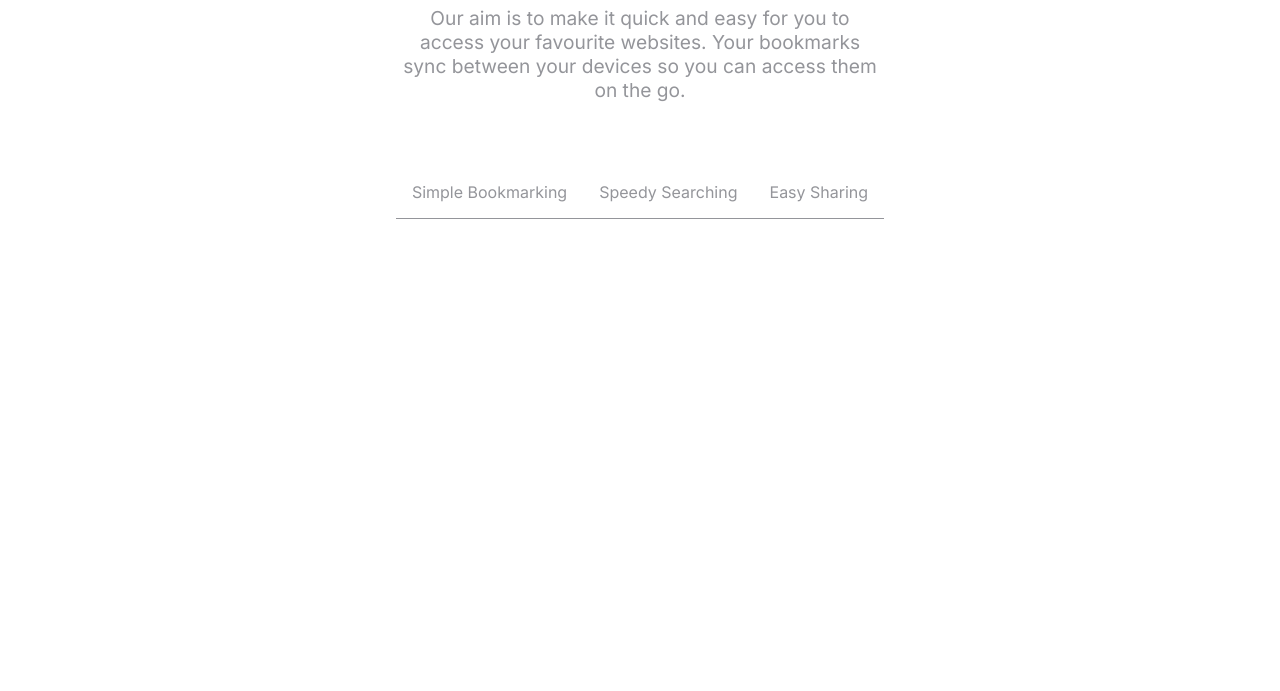
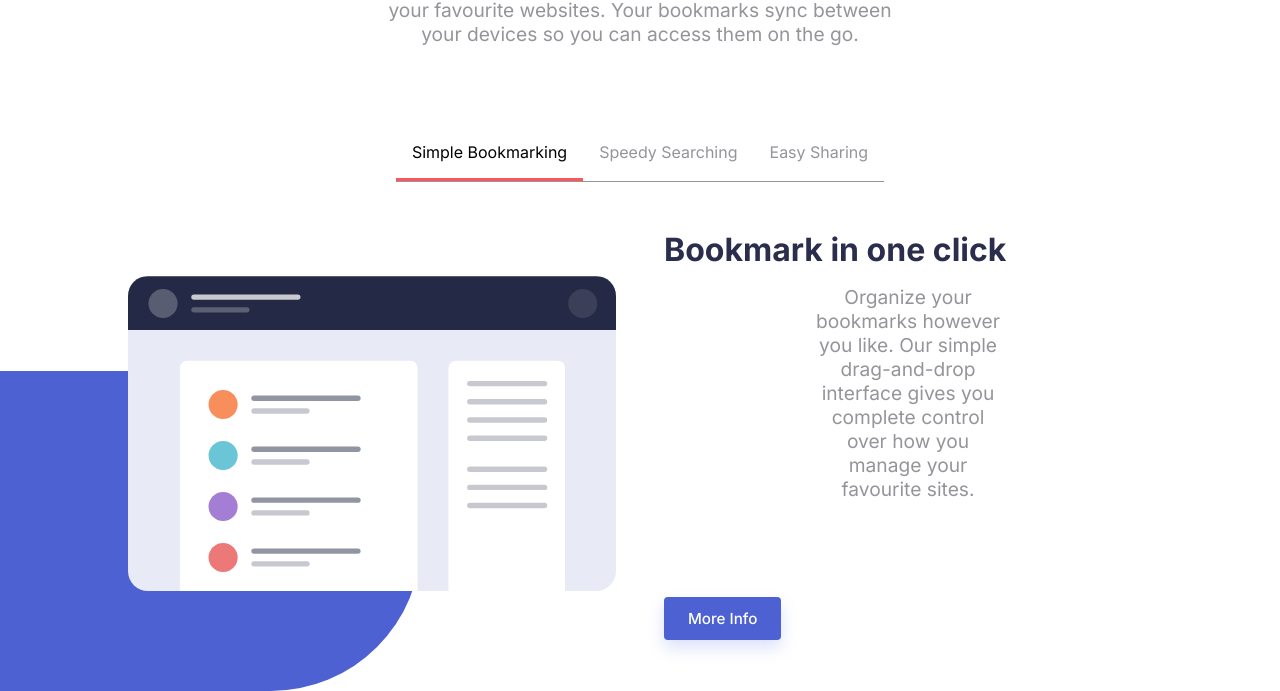
Before and after one commit to Rosalvi/responsive-landing-page, a website: page index.html in a window 1280 px wide. Shown: the part 709-1400 px from the top of the page. Before the commit the page ends 960 px from the top, so only its background shows below. Drawn offline with Linux system fonts and the light colour scheme.

Commit message:
feature content first version

```diff
--- a/assets/js/main.js
+++ b/assets/js/main.js
@@ -18,7 +18,7 @@ function loadComponent(containerId, filePath, callback) {
 document.addEventListener("DOMContentLoaded", () => {
     loadComponent("header-container", "components/header.html", initializeMenu);
     loadComponent("hero-container", "components/hero-section.html");
-    loadComponent("features-container", "components/features.html");
+    loadComponent("features-container", "components/features.html", initializeFeaturesTabs);
 
     function initializeMenu() {
         const menuBtn = document.querySelector(".hamburger-menu");
@@ -33,3 +33,23 @@ document.addEventListener("DOMContentLoaded", () => {
         }
     }
 });
+
+function initializeFeaturesTabs() {
+    const navItems = document.querySelectorAll('.feature-tab');
+    const features = document.querySelectorAll('.feature');
+
+    if (navItems.length === 0 || features.length === 0) {
+        console.warn("No se encontraron tabs o secciones de features.");
+        return;
+    }
+
+    navItems.forEach((item, index) => {
+        item.addEventListener('click', () => {
+            navItems.forEach(i => i.classList.remove('active'));
+            item.classList.add('active');
+
+            features.forEach(f => f.classList.remove('active'));
+            features[index].classList.add('active');
+        });
+    });
+}
--- a/assets/sass/components/_features.scss
+++ b/assets/sass/components/_features.scss
@@ -5,7 +5,15 @@
   flex-direction: column;
   align-items: center;
   justify-content: center;
-  padding: 2rem;
+
+  initial-contet {
+    width: 100%;
+    display: flex;
+    flex-direction: column;
+    align-items: center;
+    justify-content: center;
+    padding: 2rem 2rem 1rem 2rem;
+  }
 
   .initial-content h2 {
     font-size: 2.5rem;
@@ -27,22 +35,94 @@
     display: flex;
     list-style: none;
     justify-content: center;
-    color: $text-color-light;
     border-bottom: $text-color-light 1px solid;
-    padding-bottom: 1rem;
+    padding-bottom: 0;
 
-    a {
+    .feature-tab {
+      background: none;
+      border: none;
+      font: inherit;
       color: $text-color-light;
       text-decoration: none;
       font-size: 1rem;
       padding: 1rem;
+      cursor: pointer;
       transition: color 0.3s, border-bottom 0.3s;
 
       &:hover {
         border-bottom: $secondary-color 3px solid;
         color: $black;
-        padding: 1rem;
+      }
+
+      &.active {
+        border-bottom: $secondary-color 3px solid;
+        color: $black;
       }
     }
   }
+  .feature-content {
+    width: 100%;
+    display: flex;
+    flex-direction: column;
+    align-items: center;
+
+    .feature {
+      display: none;
+
+      &.active {
+        display: flex;
+      }
+
+      align-items: center;
+      justify-content: space-between;
+      padding: 3rem 10%;
+      gap: 3rem;
+
+      .feature-image {
+        width: 50%;
+        position: relative;
+
+        img {
+          width: 100%;
+          max-width: 500px;
+          border-radius: 20px;
+        }
+
+        &::before {
+          content: '';
+          position: absolute;
+          top: 30%;
+          right: 40%;
+          width: 120%;
+          height: 320px;
+          background-color: $primary-color;
+          border-radius: 0 150px 150px 0;
+          z-index: -1;
+        }
+      }
+
+      .feature-text {
+        width: 50%;
+        display: flex;
+        flex-direction: column;
+        gap: 1rem;
+
+        h3 {
+          font-size: 2rem;
+          color: $text-color-dark;
+        }
+
+        p {
+          font-size: 1.2rem;
+          color: $text-color-light;
+        }
+
+        button {
+          width: fit-content;
+        }
+      }
+    }
+  }
+
+
 }
--- a/components/features.html
+++ b/components/features.html
@@ -7,11 +7,46 @@
     <div class="features">
         <nav>
             <ul class="nav-features">
-                <li href=><a >Simple Bookmarking</a></li>
-                <li href=#><a >Speedy Searching</a></li>
-                <li href=#><a >Easy Sharing</a></li>
-            </ul>
+                <li><button class="feature-tab active">Simple Bookmarking</button></li>
+                <li><button class="feature-tab">Speedy Searching</button></li>
+                <li><button class="feature-tab">Easy Sharing</button></li>
+              </ul>
         </nav>
     </div>
+    <div class="feature-content">
+        <div class="feature active" id="feature-bookmarking">
+          <div class="feature-image">
+            <img src="assets/img/illustration-features-tab-1.svg" alt="Simple Bookmarking">
+          </div>
+          <div class="feature-text">
+            <h3>Bookmark in one click</h3>
+            <p>Organize your bookmarks however you like. Our simple drag-and-drop interface gives you complete control over how you manage your favourite sites.</p>
+            <button class="option-btn-blue">More Info</button>
+          </div>
+        </div>
+
+        <div class="feature" id="feature-searching">
+          <div class="feature-image">
+            <img src="assets/img/illustration-features-tab-2.svg" alt="Speedy Searching">
+          </div>
+          <div class="feature-text">
+            <h3>Intelligent Search</h3>
+            <p>Our powerful search feature will help you find saved sites in no time at all. No need to crawl through all of your bookmarks.</p>
+            <button class="option-btn-blue">More Info</button>
+          </div>
+        </div>
+
+        <div class="feature" id="feature-sharing">
+          <div class="feature-image">
+            <img src="assets/img/illustration-features-tab-3.svg" alt="Easy Sharing">
+          </div>
+          <div class="feature-text">
+            <h3>Share your bookmarks</h3>
+            <p>Easily share your bookmarks and collections with others. Create a shareable link that you can send at the click of a button.</p>
+            <button class="option-btn-blue">More Info</button>
+          </div>
+        </div>
+      </div>
+
     </div>
   </section>
```
Also changed, not shown: assets/css/main.css, 1 other file.
